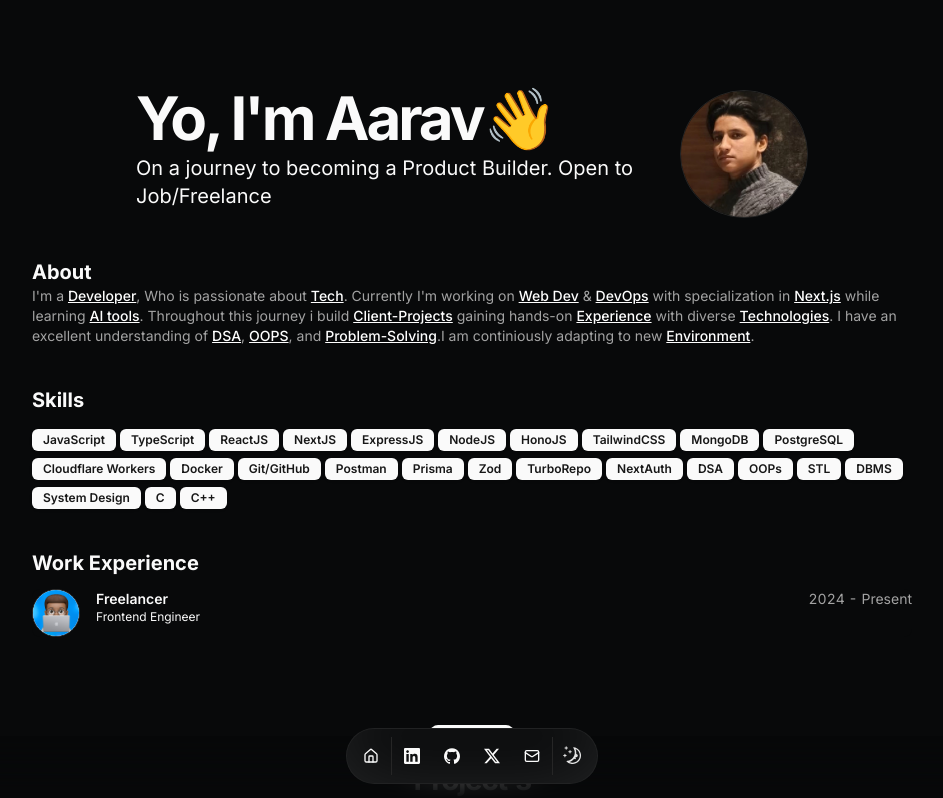
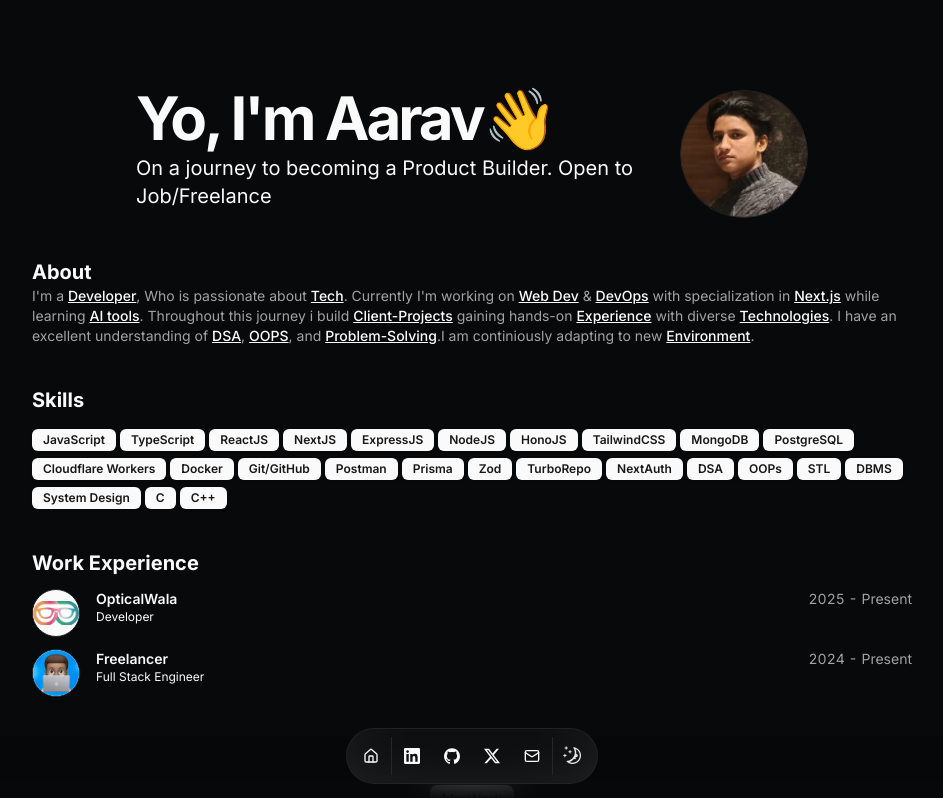
Before and after one commit to Aarav-Rawat/Portfolio_2_Next.js, a Next.js app: page / in a window 1280 px wide. Shown: the top 798 px of the page, without its empty margins (168-1111 px from the left). Built offline with nearby package versions, Linux system fonts and the light colour scheme.

Commit message:
company added

```diff
--- a/src/data/resume.tsx
+++ b/src/data/resume.tsx
@@ -89,11 +89,23 @@ export const DATA = {
 
   work: [
     {
+      company: "OpticalWala",
+      href: "/#projects",
+      badges: [],
+      location: "Remote",
+      title: "Developer",
+      logoUrl: "/optical.png",
+      start: "2025",
+      end: "Present",
+      description:
+        "",
+    },
+    {
       company: "Freelancer",
       href: "/#projects",
       badges: [],
       location: "Remote",
-      title: "Frontend Engineer",
+      title: "Full Stack Engineer",
       logoUrl: "/free.png",
       start: "2024",
       end: "Present",
```
Also changed, not shown: public/optical.png (added).
